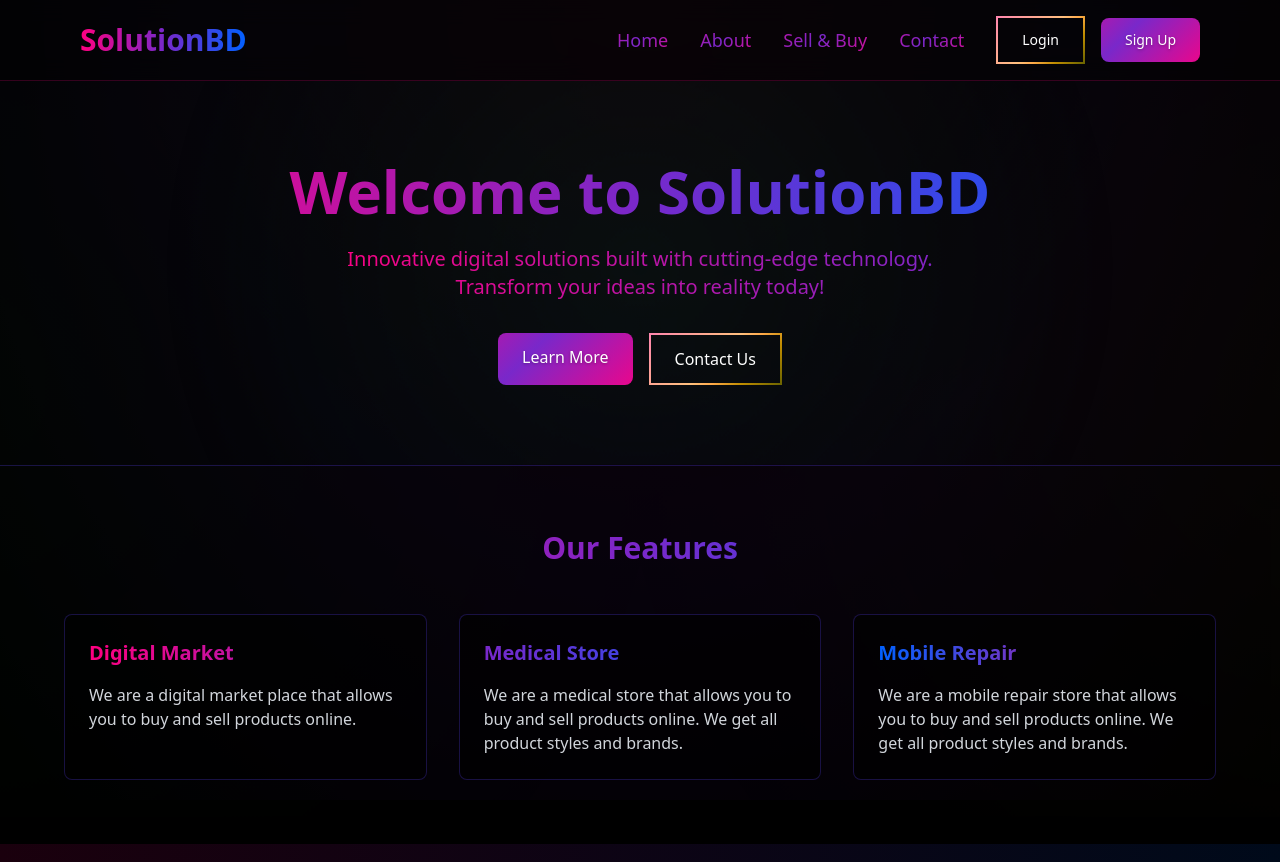
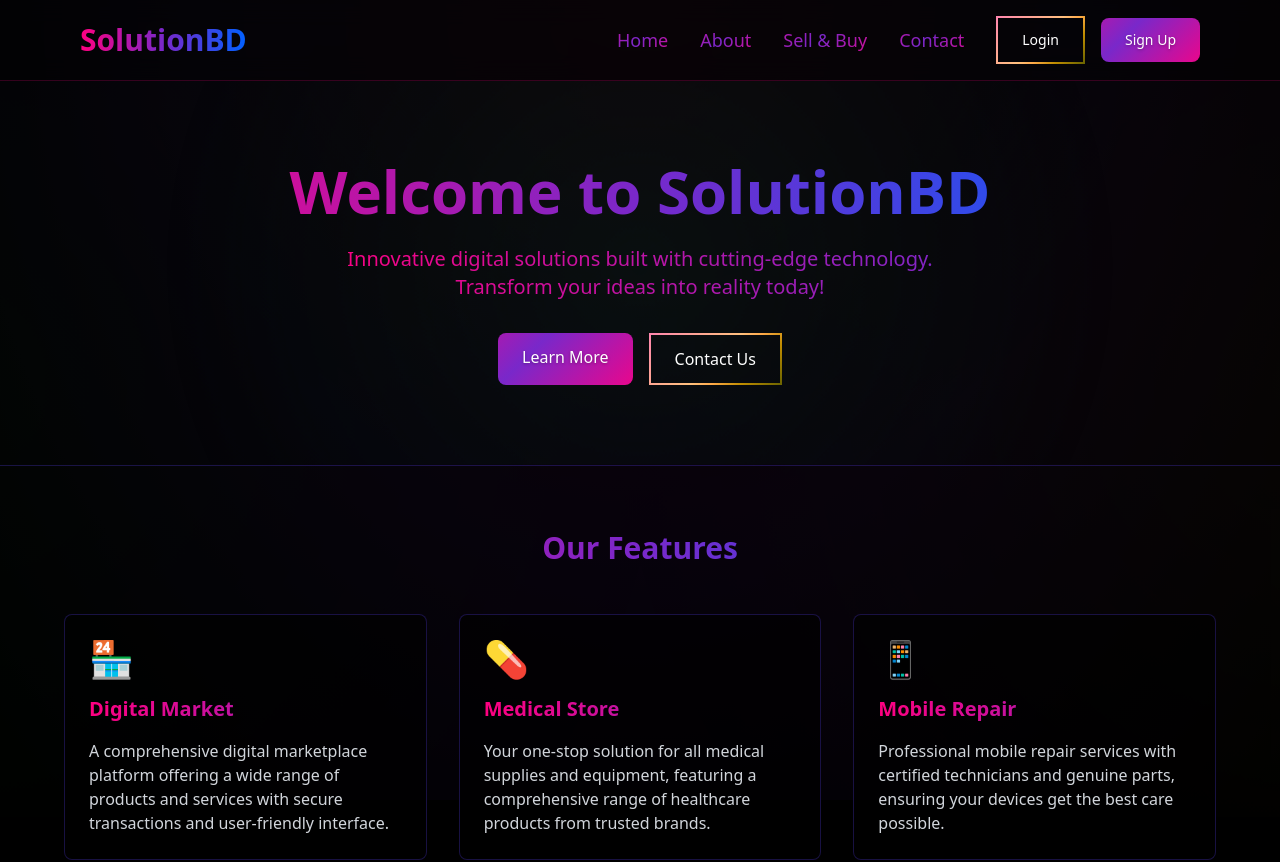
Before and after one commit to ra88ju/my-first-nextjs-projects, a Next.js app: page / in a window 1280 px wide. Shown: the top 862 px of the page. Built offline with nearby package versions, Linux system fonts and the light colour scheme.

Commit message:
Enhance homepage with interactive feature details and dynamic content

```diff
--- a/app/layout.tsx
+++ b/app/layout.tsx
@@ -54,7 +54,7 @@ export default function RootLayout({
         <footer className="bg-black/80 backdrop-blur-md border-t border-[#ff0080]/20">
           <div className="max-w-6xl mx-auto px-4 py-6">
             <p className="text-center">
-              © 2024 <span className="bg-gradient-to-r from-[#ff0080] via-[#7928ca] to-[#0061ff] bg-clip-text text-transparent font-semibold">SolutionBD</span>.
+              © 2025 <span className="bg-gradient-to-r from-[#ff0080] via-[#7928ca] to-[#0061ff] bg-clip-text text-transparent font-semibold">SolutionBD</span>.
               All rights reserved.
             </p>
           </div>
--- a/app/login/page.tsx
+++ b/app/login/page.tsx
@@ -3,6 +3,7 @@
 import { useState } from 'react';
 import Link from 'next/link';
 import { useRouter } from 'next/navigation';
+import { motion, AnimatePresence } from 'framer-motion';
 
 export default function Login() {
   const router = useRouter();
--- a/app/page.tsx
+++ b/app/page.tsx
@@ -1,7 +1,87 @@
 'use client';
 
+import { useState } from 'react';
 import Link from 'next/link';
+
+interface FeatureDetails {
+  id: string;
+  title: string;
+  description: string;
+  icon: string;
+  benefits: string[];
+  services: string[];
+  pricing?: string;
+}
+
 export default function Home() {
+  const [selectedFeature, setSelectedFeature] = useState<FeatureDetails | null>(null);
+
+  const features: FeatureDetails[] = [
+    {
+      id: 'market',
+      title: 'Digital Market',
+      description: 'A comprehensive digital marketplace platform offering a wide range of products and services with secure transactions and user-friendly interface.',
+      icon: '🏪',
+      benefits: [
+        'Wide range of digital products',
+        'Secure payment system',
+        'Easy product listing',
+        'Customer reviews & ratings',
+        '24/7 customer support'
+      ],
+      services: [
+        'Digital downloads',
+        'Software licenses',
+        'Online courses',
+        'Digital art',
+        'E-books'
+      ],
+      pricing: 'Commission: 5% per sale'
+    },
+    {
+      id: 'medical',
+      title: 'Medical Store',
+      description: 'Your one-stop solution for all medical supplies and equipment, featuring a comprehensive range of healthcare products from trusted brands.',
+      icon: '💊',
+      benefits: [
+        'Genuine medical products',
+        'Fast delivery',
+        'Prescription management',
+        'Healthcare expert support',
+        'Regular health tips'
+      ],
+      services: [
+        'Prescription medicines',
+        'Medical equipment',
+        'Health supplements',
+        'Personal care',
+        'First aid supplies'
+      ],
+      pricing: 'Free delivery on orders above $50'
+    },
+    {
+      id: 'mobile',
+      title: 'Mobile Repair',
+      description: 'Professional mobile repair services with certified technicians and genuine parts, ensuring your devices get the best care possible.',
+      icon: '📱',
+      benefits: [
+        'Expert technicians',
+        'Genuine parts',
+        'Quick repair service',
+        'Warranty on repairs',
+        'Free diagnostics'
+      ],
+      services: [
+        'Screen replacement',
+        'Battery replacement',
+        'Water damage repair',
+        'Software issues',
+        'Component repair'
+      ],
+      pricing: 'Starting from $29.99'
+    }
+  ];
+
   return (
     <div className="animate-fade-in">
       {/* Hero Section */}
@@ -25,7 +105,6 @@ export default function Home() {
         </div>
       </section>
 
-
       {/* Features Section */}
       <section className="section">
         <div className="container">
@@ -33,38 +112,97 @@ export default function Home() {
             Our Features
           </h2>
           <div className="grid grid-cols-1 md:grid-cols-3 gap-8">
-            {/* Feature 1 */}
-            <div className="card group">
-              <h3 className="text-xl font-semibold bg-gradient-to-r from-[#ff0080] to-[#7928ca] bg-clip-text text-transparent mb-4">
-                Digital Market
-              </h3>
-              <p className="text-gray-300">
-                We are a digital market place that allows you to buy and sell products online.
-              </p>
+            {features.map((feature) => (
+              <div
+                key={feature.id}
+                className="card group cursor-pointer transform transition-all duration-300 hover:scale-105"
+                onClick={() => setSelectedFeature(feature)}
+              >
+                <div className="text-4xl mb-4">{feature.icon}</div>
+                <h3 className="text-xl font-semibold bg-gradient-to-r from-[#ff0080] to-[#7928ca] bg-clip-text text-transparent mb-4">
+                  {feature.title}
+                </h3>
+                <p className="text-gray-300">
+                  {feature.description}
+                </p>
+              </div>
+            ))}
+          </div>
+        </div>
+      </section>
+
+      {/* Feature Details Modal */}
+      {selectedFeature && (
+        <div className="fixed inset-0 bg-black/80 backdrop-blur-sm flex items-center justify-center p-4 z-50">
+          <div className="bg-gradient-to-b from-purple-900/90 to-black/90 rounded-2xl p-8 max-w-2xl w-full max-h-[80vh] overflow-y-auto border border-purple-500/20">
+            <div className="flex justify-between items-start mb-6">
+              <div className="flex items-center">
+                <span className="text-4xl mr-4">{selectedFeature.icon}</span>
+                <h2 className="text-2xl font-bold bg-gradient-to-r from-[#ff0080] to-[#7928ca] bg-clip-text text-transparent">
+                  {selectedFeature.title}
+                </h2>
+              </div>
+              <button
+                onClick={(e) => {
+                  e.stopPropagation();
+                  setSelectedFeature(null);
+                }}
+                className="text-gray-400 hover:text-white transition-colors text-2xl"
+              >
+                ×
+              </button>
             </div>
 
-            {/* Feature 2 */}
-            <div className="card group">
-              <h3 className="text-xl font-semibold bg-gradient-to-r from-[#7928ca] to-[#0061ff] bg-clip-text text-transparent mb-4">
-                Medical Store
-              </h3>
-              <p className="text-gray-300">
-                We are a medical store that allows you to buy and sell products online. We get all product styles and brands.
+            <div className="space-y-6">
+              <p className="text-gray-300 leading-relaxed">
+                {selectedFeature.description}
               </p>
-            </div>
 
-            {/* Feature 3 */}
-            <div className="card group">
-              <h3 className="text-xl font-semibold bg-gradient-to-r from-[#0061ff] to-[#ff0080] bg-clip-text text-transparent mb-4">
-                Mobile Repair
-              </h3>
-              <p className="text-gray-300">
-                We are a mobile repair store that allows you to buy and sell products online. We get all product styles and brands.
-              </p>
+              <div>
+                <h3 className="text-lg font-semibold text-purple-400 mb-3">
+                  Key Benefits
+                </h3>
+                <ul className="grid grid-cols-1 md:grid-cols-2 gap-3">
+                  {selectedFeature.benefits.map((benefit, index) => (
+                    <li key={index} className="flex items-center text-gray-300">
+                      <span className="text-purple-400 mr-2">✓</span>
+                      {benefit}
+                    </li>
+                  ))}
+                </ul>
+              </div>
+
+              <div>
+                <h3 className="text-lg font-semibold text-purple-400 mb-3">
+                  Our Services
+                </h3>
+                <ul className="grid grid-cols-1 md:grid-cols-2 gap-3">
+                  {selectedFeature.services.map((service, index) => (
+                    <li key={index} className="flex items-center text-gray-300">
+                      <span className="text-purple-400 mr-2">•</span>
+                      {service}
+                    </li>
+                  ))}
+                </ul>
+              </div>
+
+              {selectedFeature.pricing && (
+                <div className="mt-6 pt-6 border-t border-purple-500/20">
+                  <div className="flex justify-between items-center">
+                    <span className="text-purple-400">{selectedFeature.pricing}</span>
+                    <Link
+                      href={`/${selectedFeature.id}`}
+                      className="px-6 py-2 bg-gradient-to-r from-[#ff0080] to-[#7928ca] text-white rounded-lg hover:opacity-90 transition-opacity"
+                    >
+                      Learn More
+                    </Link>
+                  </div>
+                </div>
+              )}
             </div>
           </div>
         </div>
-      </section>
+      )}
 
       {/* CTA Section */}
       <section className="section relative overflow-hidden">
```
